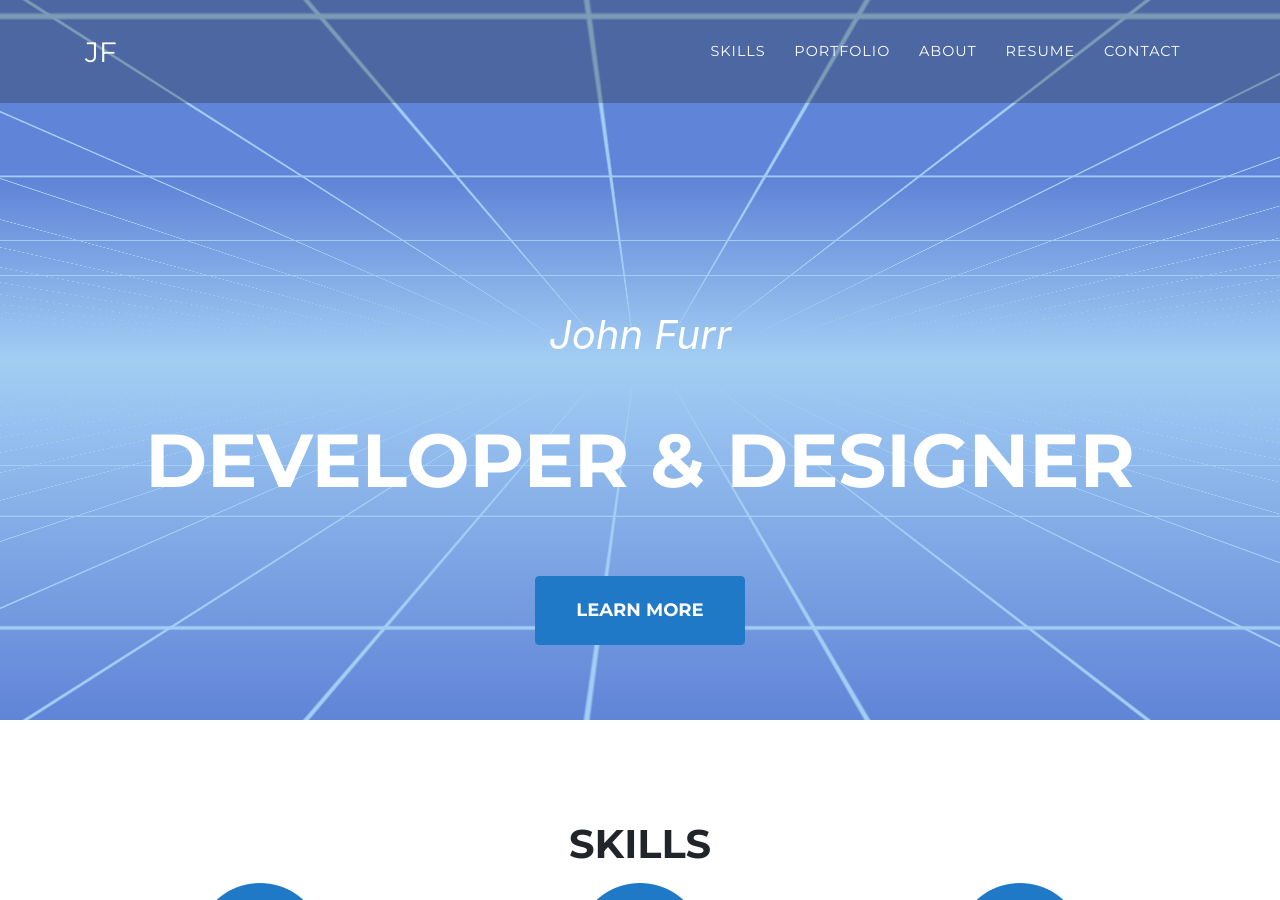
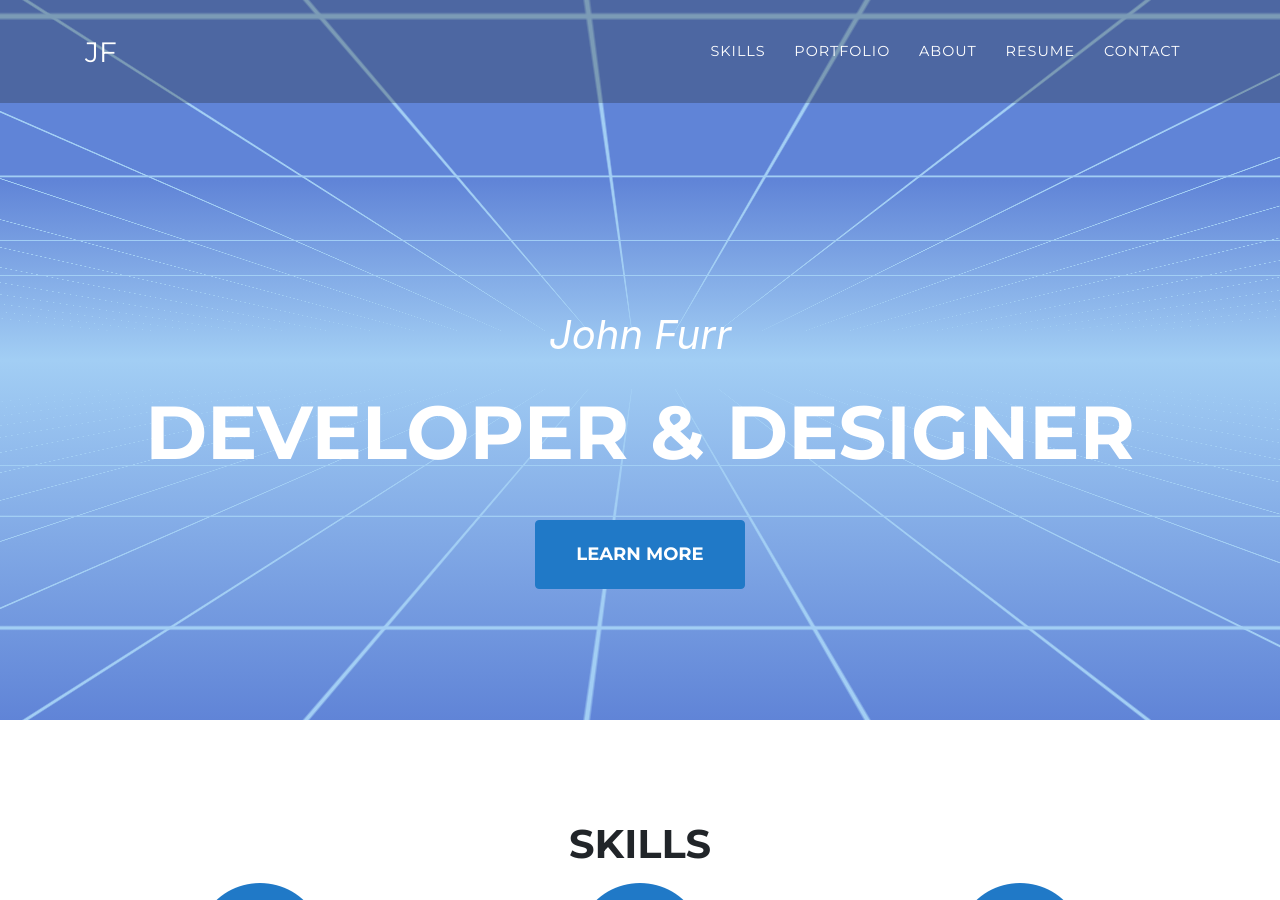
Before and after one commit to johnfurr/johnfurr.github.io, a Jekyll site: the page built from index.md, in a window 1280 px wide and 900 px high. Built offline with Jekyll 4.4.1, drawn with Linux system fonts in a browser that asks for light colours; nearby versions of some CDN libraries; some web fonts are replaced.

Commit message:
fixed intro heading line-height

```diff
--- a/_sass/layout/_masthead.scss
+++ b/_sass/layout/_masthead.scss
@@ -37,6 +37,7 @@ header.masthead {
       line-height: 50px;
       margin-bottom: 25px;
       @include heading-font;
+      p {line-height: 1em;}
     }
   }
   .wrap {
```
